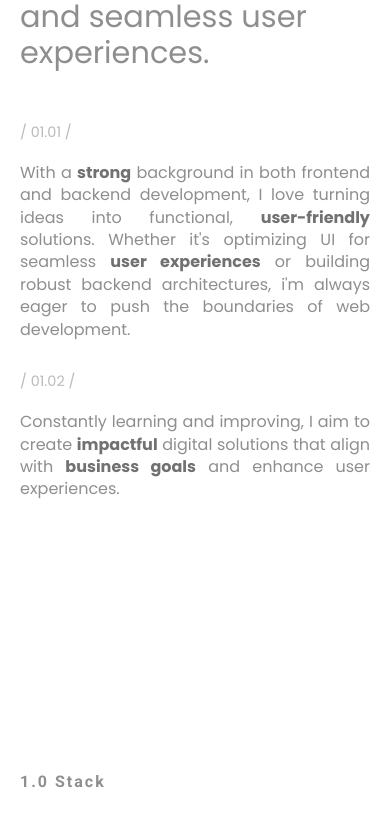
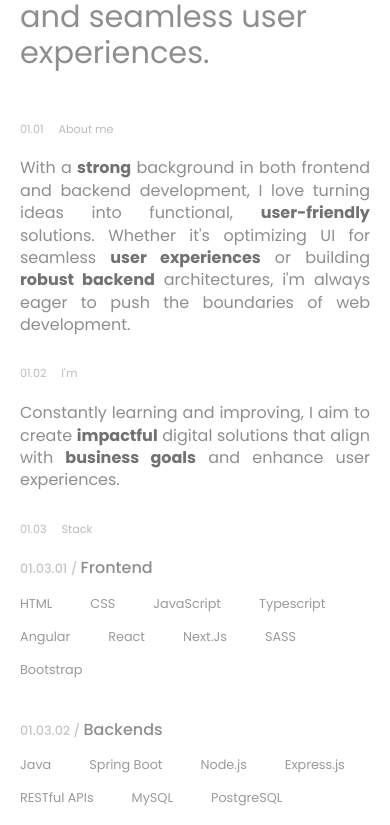
Before and after one commit to karthikshetty26/Portfolio2025, a Next.js app: page / in a window 390 px wide. Shown: the part 1172-1997 px from the top of the page. Built offline with nearby package versions, Linux system fonts and the light colour scheme.

Commit message:
Landing page UI updated

```diff
--- a/src/app/Landing.module.css
+++ b/src/app/Landing.module.css
@@ -11,7 +11,7 @@
 .section_heading {
     position: relative;
     width: 100%;
-    max-width: 1400px;
+    max-width: 1200px;
     padding: 20px;
     margin: auto;
 }
@@ -73,7 +73,7 @@
 .hero_text {
     position: relative;
     width: 100%;
-    max-width: 1400px;
+    max-width: 1200px;
     height: 100%;
     padding: 20px;
     margin: auto;
@@ -87,6 +87,7 @@
 .hero_text .intro {
     width: 90%;
     max-width: 800px;
+    margin-top: 50px;
 }
 
 /* Intro starter text styling */
@@ -148,12 +149,11 @@
 
 .about_content_hold {
     width: 100%;
-    max-width: 1400px;
+    max-width: 1200px;
     height: fit-content;
     min-height: 95dvh;
     padding: 20px;
     margin: auto;
-    margin-bottom: 100px;
 }
 
 /* About section headline styling */
@@ -193,7 +193,7 @@
     width: 30%;
     padding: 0;
     font-weight: 400;
-    font-size: 0.9rem;
+    font-size: 0.7rem;
     line-height: 1.4;
     text-align: justify;
     color: var(--foreground-05);
@@ -255,6 +255,10 @@
         margin-bottom: 40px;
     }
 
+    .about_content_hold {
+        min-height: fit-content;
+    }
+
     /* About section headline styling */
     .about_content_hold h2 {
         font-size: 1.9rem;
@@ -289,42 +293,61 @@
 .stack_section {
     width: 100%;
     height: fit-content;
-    padding-top: 80px
+    padding-top: 50px;
 }
 
 .stack_hold {
-    max-width: 1400px;
+    max-width: 1200px;
     padding: 20px;
+    margin: auto;
     display: flex;
-    justify-content: flex-end;
+    flex-wrap: wrap;
+}
+
+.stack_hold p {
+    width: 30%;
+    padding: 0;
+    font-weight: 400;
+    font-size: 0.7rem;
+    line-height: 1.4;
+    text-align: justify;
+    color: var(--foreground-05);
+    transition: all 350ms ease-in-out;
 }
 
 .stack_containers {
-    width: 100%;
+    width: 70%;
+    padding: 0px 20px;
     display: flex;
     flex-wrap: wrap;
     justify-content: space-between;
 }
 
 .stack_container {
-    width: 33%;
-    height: fit-content;
+    width: 100%;
+    display: flex;
+    flex-wrap: wrap;
     margin-bottom: 60px;
 }
 
 .stack_category {
-    width: 100%;
-    margin-bottom: 15px;
-    font-size: 1.1rem;
-    font-weight: 500;
-    opacity: 0.8;
-    color: var(--foreground);
-    font-family: var(--font-family-secondary);
-    transition: all 250ms ease-in-out;
+    width: 30%;
+    padding: 0;
+    font-weight: 400;
+    font-size: 1rem;
+    line-height: 1.4;
+    text-align: justify;
+    color: var(--foreground-05);
+    transition: all 350ms ease-in-out;
+}
+
+.stack_category span {
+    font-size: 0.8rem;
+    opacity: 0.5;
 }
 
 .stack_list {
-    width: 100%;
+    width: 70%;
     list-style: none;
     display: flex;
     flex-wrap: wrap;
@@ -338,37 +361,50 @@
         width: 100%;
     }
 
+    .stack_hold p {
+        width: 20%;
+    }
+
+    .stack_containers {
+        width: 80%;
+    }
+}
+
+/* Small screens (below 600px) */
+@media only screen and (max-width: 600px) {
+    .stack_section {
+        padding-top: 10px;
+    }
+
+    .stack_container {
+        width: 100%;
+        margin-bottom: 40px;
+    }
+
+    .stack_hold {
+        padding-top: 0;
+        padding-bottom: 0;
+    }
+
+    .stack_hold p {
+        width: 100%;
+        margin-bottom: 20px;
+        opacity: 0.6;
+    }
+
     .stack_containers {
         width: 100%;
         padding: 0;
     }
 
-    .stack_container {
-        width: 50%;
-    }
-
     .stack_category {
         width: 100%;
-        margin-bottom: 30px;
+        margin-bottom: 15px;
+        font-weight: 500;
     }
 
     .stack_list {
         width: 100%;
-    }
-}
-
-/* Small screens (below 600px) */
-@media only screen and (max-width: 600px) {
-    .stack_container {
-        width: 100%;
-        margin-bottom: 40px;
-    }
-
-    .stack_category {
-        margin-bottom: 15px;
-    }
-
-    .stack_list {
         display: flex;
         flex-wrap: wrap;
         gap: 15;
@@ -401,7 +437,7 @@
     position: relative;
     width: 90%;
     min-height: 200px;
-    max-width: 1400px;
+    max-width: 1200px;
     padding-left: 10px;
     margin: auto;
     display: flex;
@@ -566,7 +602,7 @@
 /* Container for all blog cards */
 .blogs_container {
     width: 100%;
-    max-width: 1400px;
+    max-width: 1200px;
     padding: 20px;
     margin: auto;
     display: grid;
@@ -631,7 +667,7 @@
 /* List all blogs */
 .list_all_blogs {
     width: 100%;
-    max-width: 1400px;
+    max-width: 1200px;
     padding: 20px;
     margin: auto;
     font-size: 1rem;
--- a/src/app/globals.css
+++ b/src/app/globals.css
@@ -48,7 +48,7 @@ a {
 .page_container {
   position: relative;
   width: 100%;
-  max-width: 1400px;
+  max-width: 1200px;
   padding: 0 15px;
   margin: auto;
 }
--- a/src/app/page.js
+++ b/src/app/page.js
@@ -23,15 +23,15 @@ export default function Home() {
   // Array to store tech stack data structure
   const TECH_STACK = useMemo(() => [
     {
-      category: "01 Frontend",
+      category: (<><span>01.03.01 / </span>Frontend</>),
       technologies: ["HTML", "CSS", "JavaScript", "Typescript", "Angular", "React", "Next.Js", "SASS", "Bootstrap"]
     },
     {
-      category: "02 Backends",
+      category: (<><span>01.03.02 / </span>Backends</>),
       technologies: ["Java", "Spring Boot", "Node.js", "Express.js", "RESTful APIs", "MySQL", "PostgreSQL"]
     },
     {
-      category: "03 Tools & Other",
+      category: (<><span>01.03.03 / </span>Tools & Other</>),
       technologies: ["Git", "GitHub", "Figma", "Postman", "WordPress"]
     }
   ])
@@ -172,15 +172,15 @@ export default function Home() {
             I specialize in building <strong>scalable</strong>, <strong>high-performance</strong> web applications with a strong focus on usability, <strong>efficiency</strong>, and seamless user experiences.
           </h2>
           <div className={HOMECSS.about_content}>
-            <p>/ 01.01 /</p>
+            <p>01.01 &nbsp;&nbsp;&nbsp;&nbsp;About me</p>
             <p>
               With a <strong>strong</strong> background in both frontend and backend development,
-              I love turning ideas into functional, <strong>user-friendly</strong> solutions. Whether it&apos;s optimizing UI for seamless <strong>user experiences</strong> or building robust backend architectures, i&apos;m always eager to push the boundaries of web development.
+              I love turning ideas into functional, <strong>user-friendly</strong> solutions. Whether it&apos;s optimizing UI for seamless <strong>user experiences</strong> or building <strong>robust backend</strong> architectures, i&apos;m always eager to push the boundaries of web development.
             </p>
           </div>
 
           <div className={HOMECSS.about_content}>
-            <p>/ 01.02 /</p>
+            <p>01.02 &nbsp;&nbsp;&nbsp;&nbsp;I'm</p>
             <p>Constantly learning and improving, I aim to create <strong>impactful</strong> digital solutions that align with <strong>business goals</strong> and enhance user experiences.
             </p>
           </div>
@@ -189,11 +189,9 @@ export default function Home() {
 
       {/* Stack section */}
       <section className={HOMECSS.stack_section} id='stack'>
-        <div className={HOMECSS.section_heading}>
-          <h1>1.0 Stack</h1>
-        </div>
+        <div className={HOMECSS.stack_hold}>
+          <p>01.03  &nbsp;&nbsp;&nbsp;&nbsp;Stack</p>
 
-        <div className={HOMECSS.stack_hold}>
           <div className={HOMECSS.stack_containers}>
             {/* Map through each stack category */}
             {TECH_STACK.map((stack, index) => (
```
